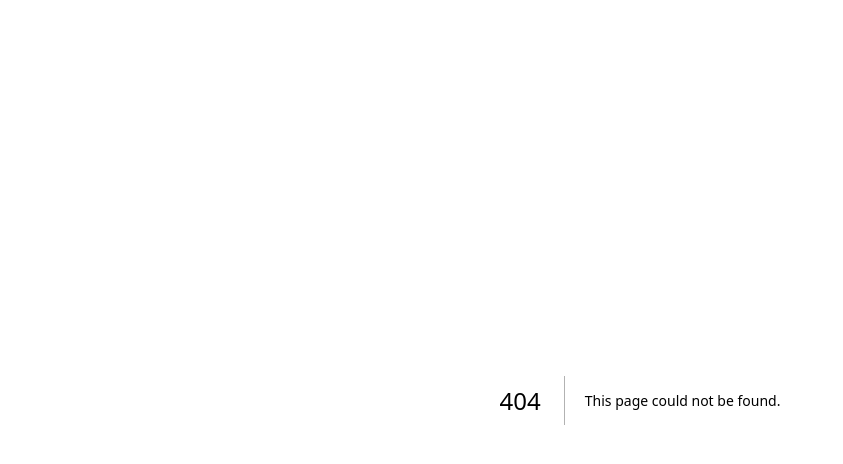
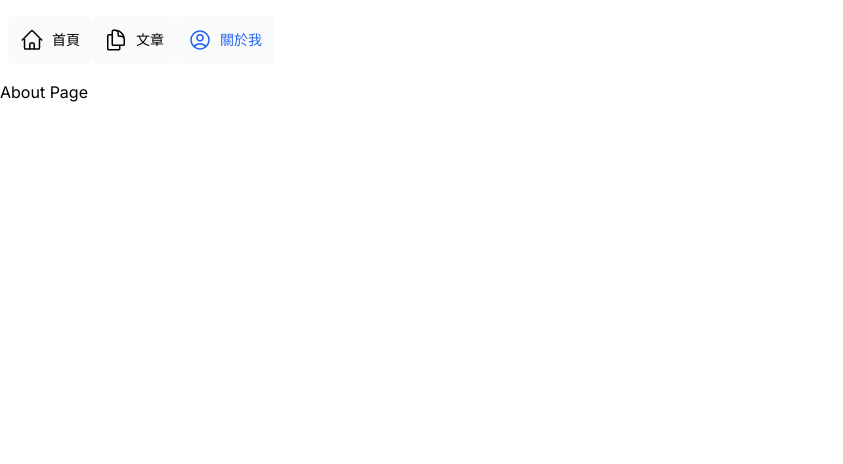
Before and after one commit to yeeway0609/yeeway.dev, a Next.js app: page /about in a window 1280 px wide. Before the commit this address had no page. Shown: the top 464 px of the page, without its empty margins (0-843 px from the left). Built offline with nearby package versions, Linux system fonts and the light colour scheme.

Commit message:
Add about page, post page and NavBar component

```diff
--- /dev/null
+++ b/src/app/about/page.tsx
@@ -0,0 +1,3 @@
+export default function Page() {
+  return <p>About Page</p>;
+}
--- /dev/null
+++ b/src/app/global.css
@@ -0,0 +1,3 @@
+@tailwind base;
+@tailwind components;
+@tailwind utilities;
--- a/src/app/globals.css
+++ /dev/null
@@ -1,33 +0,0 @@
-@tailwind base;
-@tailwind components;
-@tailwind utilities;
-
-:root {
-  --foreground-rgb: 0, 0, 0;
-  --background-start-rgb: 214, 219, 220;
-  --background-end-rgb: 255, 255, 255;
-}
-
-@media (prefers-color-scheme: dark) {
-  :root {
-    --foreground-rgb: 255, 255, 255;
-    --background-start-rgb: 0, 0, 0;
-    --background-end-rgb: 0, 0, 0;
-  }
-}
-
-body {
-  color: rgb(var(--foreground-rgb));
-  background: linear-gradient(
-      to bottom,
-      transparent,
-      rgb(var(--background-end-rgb))
-    )
-    rgb(var(--background-start-rgb));
-}
-
-@layer utilities {
-  .text-balance {
-    text-wrap: balance;
-  }
-}
--- a/src/app/layout.tsx
+++ b/src/app/layout.tsx
@@ -1,12 +1,13 @@
 import type { Metadata } from "next";
 import { Inter } from "next/font/google";
-import "./globals.css";
+import "./global.css";
+import NavBar from '@/components/NavBar';
 
 const inter = Inter({ subsets: ["latin"] });
 
 export const metadata: Metadata = {
-  title: "Create Next App",
-  description: "Generated by create next app",
+  title: "My blog",
+  description: "Yiwei Su's blog",
 };
 
 export default function RootLayout({
@@ -16,7 +17,10 @@ export default function RootLayout({
 }>) {
   return (
     <html lang="en">
-      <body className={inter.className}>{children}</body>
+      <body className={inter.className}>
+        <NavBar />
+        {children}
+      </body>
     </html>
   );
 }
--- /dev/null
+++ b/src/app/posts/page.tsx
@@ -0,0 +1,3 @@
+export default function Page() {
+  return <p>Post Page</p>;
+}
--- /dev/null
+++ b/src/components/NavBar.tsx
@@ -0,0 +1,36 @@
+'use client';
+
+import Link from "next/link";
+import { usePathname } from 'next/navigation';
+import { HomeIcon, DocumentDuplicateIcon, UserCircleIcon } from "@heroicons/react/24/outline";
+
+const links = [
+  { name: "首頁", href: "/", icon: HomeIcon },
+  { name: "文章", href: "/posts", icon: DocumentDuplicateIcon },
+  { name: "關於我", href: "/about", icon: UserCircleIcon },
+];
+
+export default function NavBar() {
+  const pathname = usePathname();
+
+  return (
+    <nav className="flex h-full px-3 py-4 md:px-2">
+      {links.map((link) => {
+        const LinkIcon = link.icon;
+        return (
+          <Link
+            key={link.name}
+            href={link.href}
+            className={`
+              flex h-[48px] grow items-center justify-center gap-2 rounded-md bg-gray-50 p-3 text-sm font-medium hover:bg-sky-100 hover:text-blue-600 md:flex-none md:justify-start md:p-2 md:px-3
+              ${pathname === link.href ? "text-blue-600" : ""}
+            `}
+          >
+            <LinkIcon className="w-6" />
+            <p className="hidden md:block">{link.name}</p>
+          </Link>
+        );
+      })}
+    </nav>
+  );
+}
```
